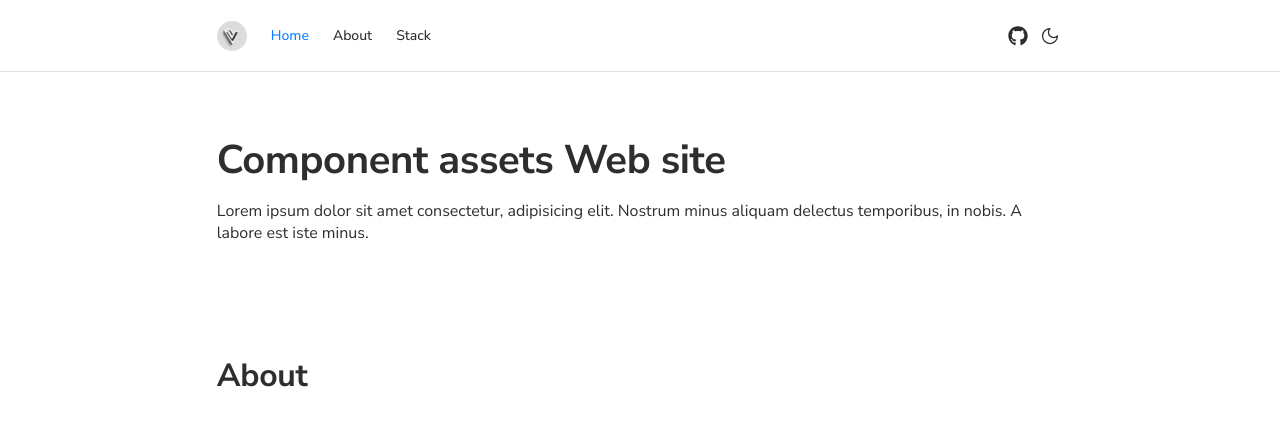
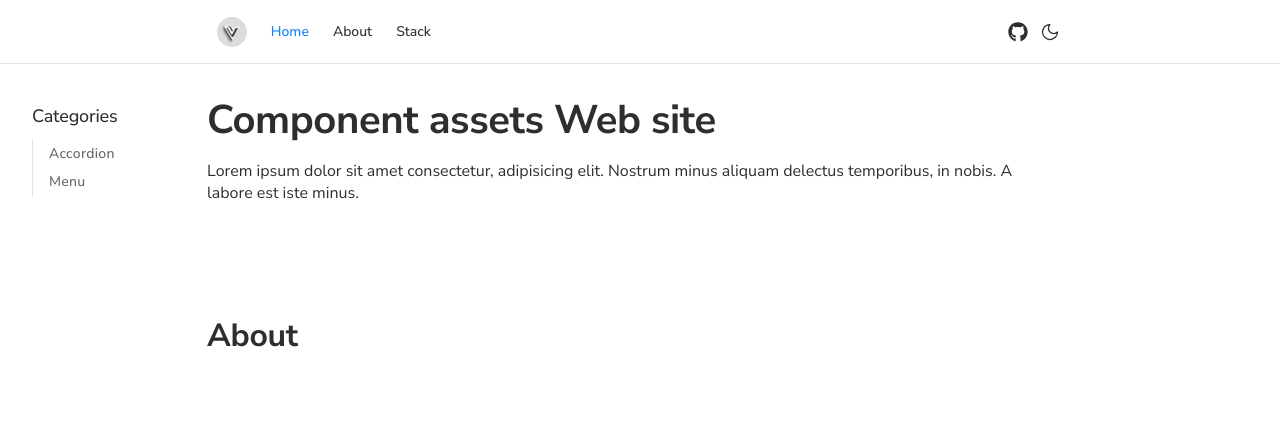
Before and after one commit to H-ymt/component-asset, a Next.js app: page / in a window 1280 px wide. Shown: the top 426 px of the page. Built offline with nearby package versions, Linux system fonts and the light colour scheme.

Commit message:
feat(page): Implementing page components

```diff
--- a/app/layout.tsx
+++ b/app/layout.tsx
@@ -1,14 +1,19 @@
 import Header from "@/components/Header"
-import "modern-css-reset"
 import type { Metadata } from "next"
 import { Nunito_Sans } from "next/font/google"
 import Providers from "./libs/providers"
+
+import MainLayout from "@/components/MainLayout"
+import "modern-css-reset"
 import "./styles/globals.scss"
 
 const nunito = Nunito_Sans({ subsets: ["latin"] })
 
 export const metadata: Metadata = {
-  title: "Create Next App",
+  title: {
+    default: "Webcomponent Asset",
+    template: "%s - Webcomponent Asset",
+  },
   description: "Generated by create next app",
 }
 
@@ -22,7 +27,7 @@
       <body className={nunito.className}>
         <Providers>
           <Header />
-          <main>{children}</main>
+          <MainLayout>{children}</MainLayout>
         </Providers>
       </body>
     </html>
--- a/app/page.module.scss
+++ b/app/page.module.scss
@@ -1,6 +1,6 @@
 .heading {
-  padding-top: 4rem;
-  padding-bottom: 2rem;
+  padding-top: 32px;
+  padding-bottom: 32px;
 }
 
 .headingTitle {
--- a/app/styles/globals.scss
+++ b/app/styles/globals.scss
@@ -2,17 +2,20 @@
 
 :root {
   // layout
-  --header-height: 72px;
+  --header-height: 64px;
+  --sidebar-width: 272px;
   --container-width: 1000px;
 
   // color
   --color-primary: #0f83fd;
+  --color-primary-hover: #0f82fd36;
   --color-bg-base: #ffff;
   --color-text-body: #000000d1;
-  --color-text-muted: #8f9faa;
+  --color-text-muted: #3c3c43c7;
   --color-text-link: #0f83fd;
   --color-button-primary: #0f83fd;
   --color-border: #e2e2e3;
+  --color-loader: 0 0 0;
 
   // border-radius
   --rounded-xs: 4px;
@@ -26,12 +29,14 @@
 [data-theme='dark'] {
   // color
   --color-primary: #FF4785;
+  --color-primary-hover: #ff47842d;
   --color-bg-base: #171C23;
-  --color-text-body: #ffff;
-  --color-text-muted: #ffffff80;
+  --color-text-body: #fffff5db;
+  --color-text-muted: #EBEBF599;
   --color-text-link: #029CFD;
   --color-button-primary: #029CFD;
   --color-border: #2e2e32;
+  --color-loader: 0 0 100;
 }
 
 * {
```
Also changed, not shown: app/about/layout.tsx (added, +10 -0 lines), 1 other file (tests, documents, lock files or other folders).
